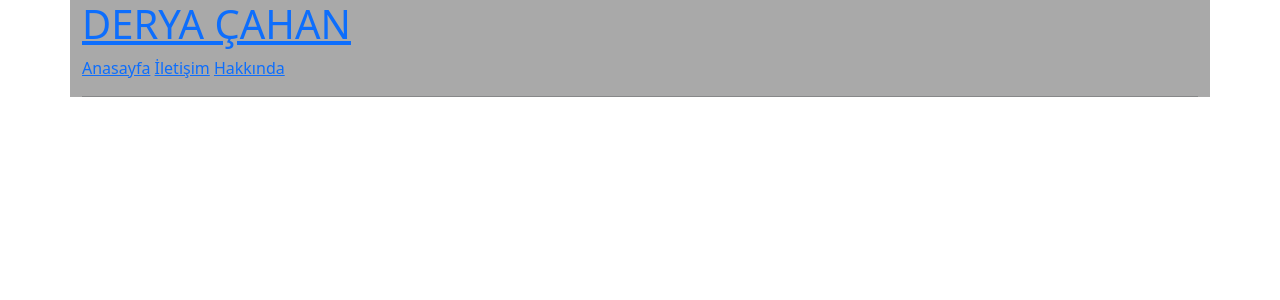
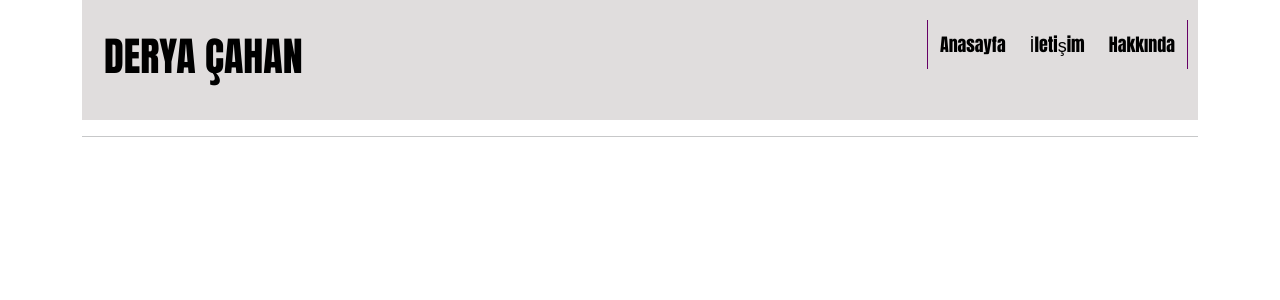
Before and after one commit to DeryaCahan/Web-Teknolojileri-Projesi, a PHP site: page / in a window 1280 px wide. Shown: the top 300 px of the page. Run offline with PHP 8.4, Linux system fonts and the light colour scheme.

Commit message:
Update style.css

```diff
--- a/style.css
+++ b/style.css
@@ -1,50 +1,58 @@
-#header{
+.header {
+    overflow: hidden;
+    background-color: #e0dddd;
+    padding: 20px 10px;
+  }
+.logo{
 font-family: Impact, Haettenschweiler, 'Arial Narrow Bold', sans-serif;
-    background-color: darkgrey;
-    text-align: left;
-    color: black;
 }
 
-.container{
-    background-color: darkgrey;
+  .header a {
+    float: left;
+    color: black;
+    text-align: center;
+    padding: 12px;
+    text-decoration: none;
+    font-size: 18px;
+    line-height: 25px;
+    border-radius: 4px;
+  }
+
+  .header a.logo {
+    font-size: 25px;
+    font-weight: bold;
 
   }
 
+  .header a:hover {
 
-ul {
-    list-style-type: none;
-    overflow: hidden;
-    padding: 0;
-    margin: 0;
-    background-color: darkgrey;
+    color: green;
   }
 
-li {
-    float: right;
+  .header a.active {
+    color: black;
+
   }
 
-li a {
-    color: black;
+  .header-right {
+    float: right;
     font-family: Impact, Haettenschweiler, 'Arial Narrow Bold', sans-serif;
-    display: block;
-    text-align: center;
-    padding: 10px 10px;
-    text-decoration: none;
+    border-right: 1px solid #660066;
+    border-left: 1px solid #660066;
+
   }
 
+  @media screen and (max-width: 500px) {
+    .header a {
+      float: none;
+      display: block;
+      text-align: left;
+
+    }
+
+    .header-right {
+      float: none;
 
 
-
-
-
-footer {
-    background-color:DarkSeaGreen;
-    color:white;
-    text-align:center;
-    clear:both;
-    padding:5px;
     }
-
-.row{
-    background-color: darkgray;
   }
```
Lines whose indentation alone changed are shown as unchanged.
